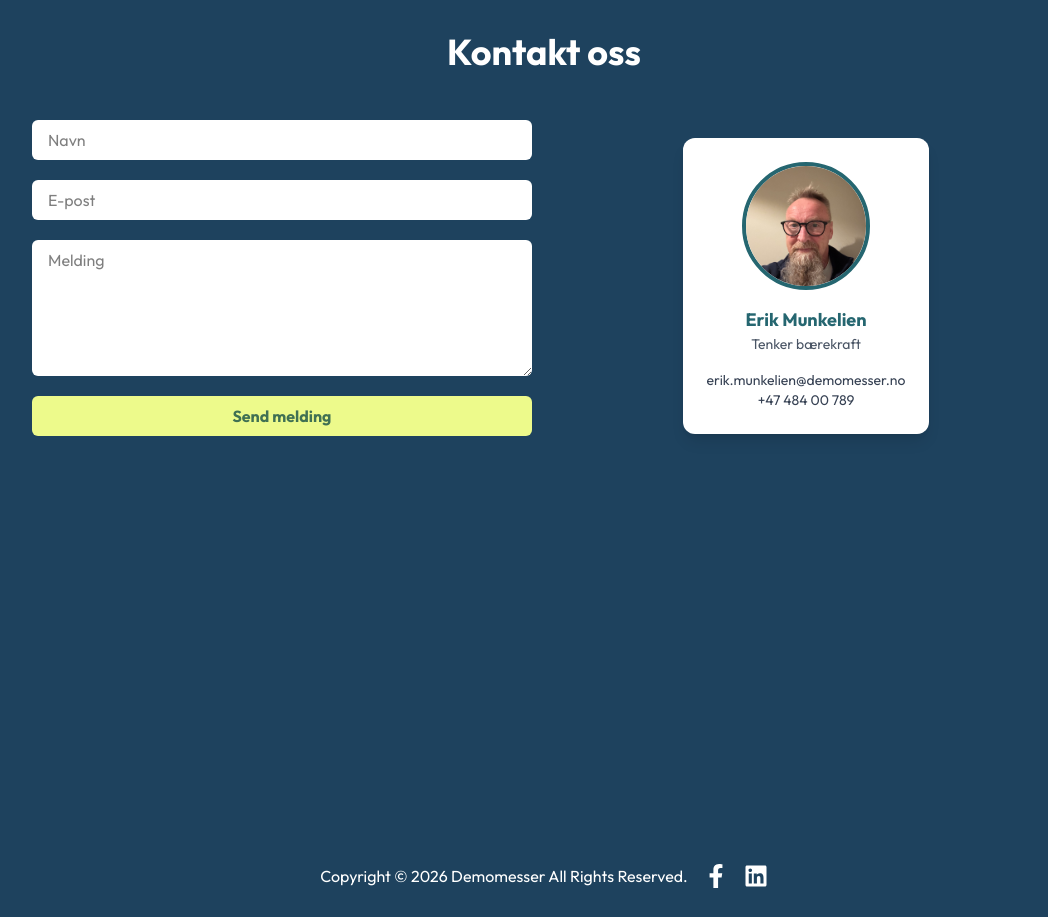
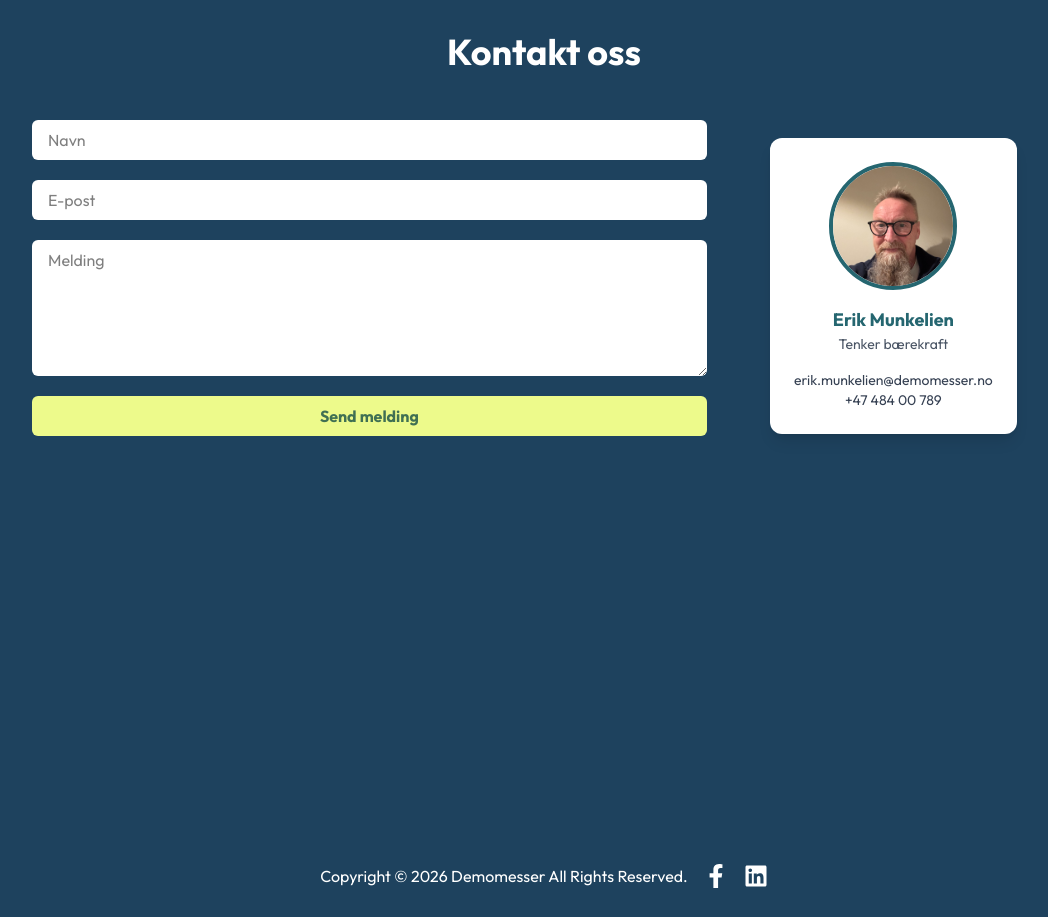
Before and after one commit to demomesser/frontend, a React (Vite) app: page / in a window 1280 px wide. Shown: the part 3200-4117 px from the top of the page, without its empty margins (96-1144 px from the left). Built offline with nearby package versions, Linux system fonts and the light colour scheme.

Commit message:
fixed mobile bug

```diff
--- a/src/ui/Contact/index.tsx
+++ b/src/ui/Contact/index.tsx
@@ -34,7 +34,7 @@ const Contact = ({ setSelectedPage }: Props) => {
                 </h1>
 
                 <motion.div
-                    className="grid w-full max-w-5xl grid-cols-2 gap-6 md:grid-cols-2 items-center"
+                    className="grid w-full max-w-5xl grid-cols-1 gap-6 items-center md:grid-cols-3"
                     initial="hidden"
                     whileInView="visible"
                     viewport={{ once: true }}
@@ -48,6 +48,7 @@ const Contact = ({ setSelectedPage }: Props) => {
 
                     {/* LEFT — FORM */}
                     <motion.div
+                        className="md:col-span-2"
                         variants={{
                             hidden: { opacity: 0, x: -40 },
                             visible: { opacity: 1, x: 0 }
```
